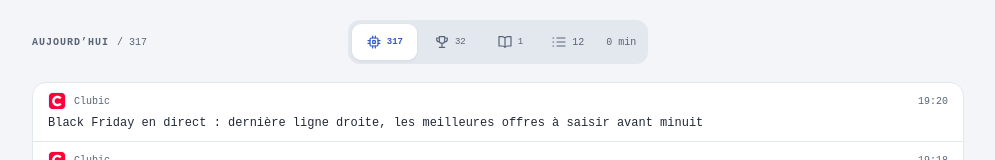
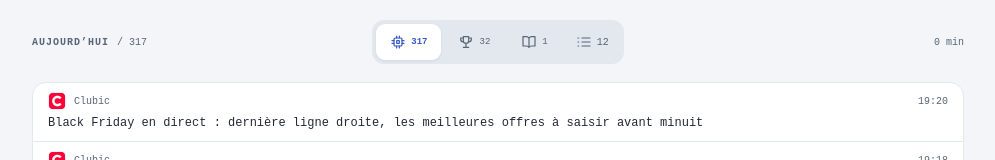
Before and after one commit to ThomasRoehm/actu, a plain HTML site: page index.html in a window 1280 px wide. Shown: the top 160 px of the page, without its empty margins (142-1137 px from the left). Drawn offline with Linux system fonts and the light colour scheme.

Commit message:
Aligner le temps de collecte à droite hors du menu

```diff
--- a/index.html
+++ b/index.html
@@ -45,17 +45,15 @@
               <span class="tab-count" aria-hidden="true">—</span>
             </button>
           </nav>
-          <div class="toolbar-status">
           <button type="button" class="sources-button" id="show-sources" aria-label="Sources" title="Sources" aria-haspopup="dialog" aria-controls="sources-dialog">
             <svg class="toolbar-icon" width="16" height="16" viewBox="0 0 24 24" aria-hidden="true">
               <path d="M9 6h12M9 12h12M9 18h12M3 6h1m-1 6h1m-1 6h1"/>
             </svg>
             <span id="source-count">—</span>
           </button>
-            <span id="updated" role="status" aria-label="Dernière collecte"><span id="updated-time">…</span></span>
-          </div>
         </div>
         <h2 id="today-heading" class="day-heading" hidden>Aujourd’hui <span id="today-count"></span></h2>
+        <span id="updated" role="status" aria-label="Dernière collecte"><span id="updated-time">…</span></span>
       </div>
       <p id="notice" class="notice" role="status" hidden></p>
       <section id="manga-feed" class="day-section" aria-label="Derniers chapitres des mangas suivis" hidden></section>
--- a/style.css
+++ b/style.css
@@ -10,31 +10,28 @@ a{color:inherit;text-decoration:none}
 a,button{-webkit-tap-highlight-color:transparent}
 :focus-visible{outline:2px solid var(--accent);outline-offset:3px}
 .shell{max-width:980px;margin:auto;padding:max(20px,env(safe-area-inset-top)) max(24px,env(safe-area-inset-left)) max(32px,env(safe-area-inset-bottom)) max(24px,env(safe-area-inset-right))}
-.toolbar-group,.tabs,.toolbar-status,.article-metadata,.dialog-heading,.source-row{display:flex;align-items:center}
-.toolbar{display:grid;place-items:center;gap:10px 8px;margin-bottom:18px}
-.toolbar-group,.tabs,.toolbar-status{justify-content:center;flex-wrap:wrap;gap:3px;max-width:100%}
-.toolbar-group{padding:4px;background:var(--border);border-radius:12px}
+.toolbar-group,.tabs,.article-metadata,.dialog-heading,.source-row{display:flex;align-items:center}
+.toolbar{display:grid;grid-template-columns:repeat(2,minmax(0,1fr));place-items:center;gap:10px 8px;margin-bottom:18px}
+.toolbar-group,.tabs{justify-content:center;flex-wrap:wrap;gap:3px;max-width:100%}
+.toolbar-group{grid-area:1/1/2/-1;padding:4px;background:var(--border);border-radius:12px}
 .tab,.sources-button{display:inline-flex;align-items:center;justify-content:center;gap:5px;min-height:36px;border-radius:9px;color:var(--muted)}
 .toolbar-icon{flex:none;fill:none;stroke:currentColor;stroke-width:1.8;stroke-linecap:round;stroke-linejoin:round}
 .tab{padding:0 14px;white-space:nowrap}
 .tab.active{background:var(--panel);color:var(--accent);font-weight:700;box-shadow:0 1px 3px #14255012}
 .tab-count{font-size:0.5625rem;font-variant-numeric:tabular-nums}
-#updated{padding:0 8px;color:var(--muted);font-size:0.625rem;white-space:nowrap}
+#updated{grid-area:2/2;justify-self:end;color:var(--muted);font-size:0.625rem;white-space:nowrap}
 .sources-button{padding:0 11px}
 .sources-button span{color:var(--muted);font-size:0.625rem}
 .day-section{margin-bottom:24px}
 .day-heading{display:flex;align-items:center;gap:8px;margin:0 0 10px;font-size:0.625rem;letter-spacing:1px;text-transform:uppercase;font-weight:700;color:var(--muted)}
 .day-heading span{letter-spacing:0;font-weight:400}
-#today-heading{justify-self:start;margin:0;flex-wrap:wrap;row-gap:2px}
+#today-heading{grid-area:2/1;justify-self:start;margin:0;flex-wrap:wrap;row-gap:2px}
 #today-heading[hidden]{display:none}
-@media(24em <= width < 34em){
-  .toolbar{display:flex;align-items:center;justify-content:center;flex-wrap:wrap}
-  #today-heading{order:-1}
-}
-@media(min-width:34em){
-  .toolbar{grid-template-columns:minmax(0,1fr) minmax(0,max-content) minmax(0,1fr)}
+@media(min-width:24em){
+  .toolbar{grid-template-columns:minmax(min-content,1fr) minmax(0,max-content) minmax(max-content,1fr)}
   .toolbar-group{grid-area:1/2}
   #today-heading{grid-area:1/1}
+  #updated{grid-area:1/3}
 }
 .article-list{border:1px solid var(--border);border-radius:14px;overflow:hidden;background:var(--panel)}
 .article{display:block;min-height:44px;padding:9px 15px;border-bottom:1px solid var(--border)}
```
Also changed, not shown: 1 other file. Lines whose indentation alone changed are shown as unchanged.
